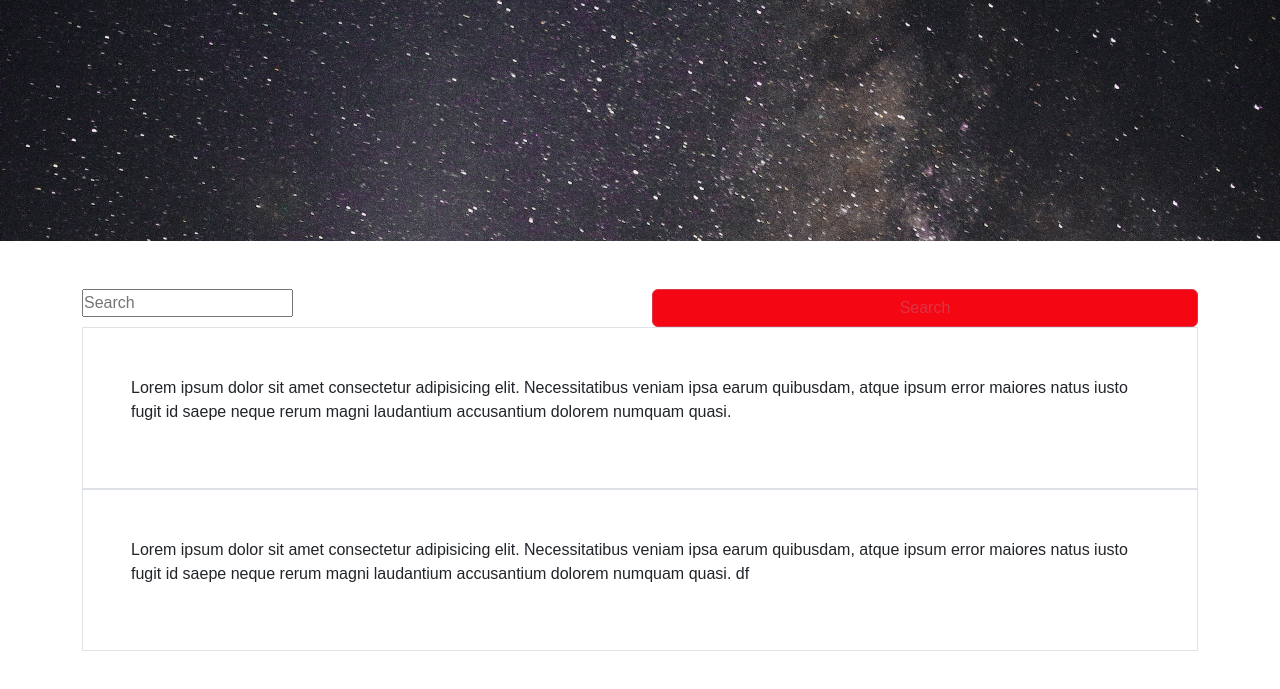
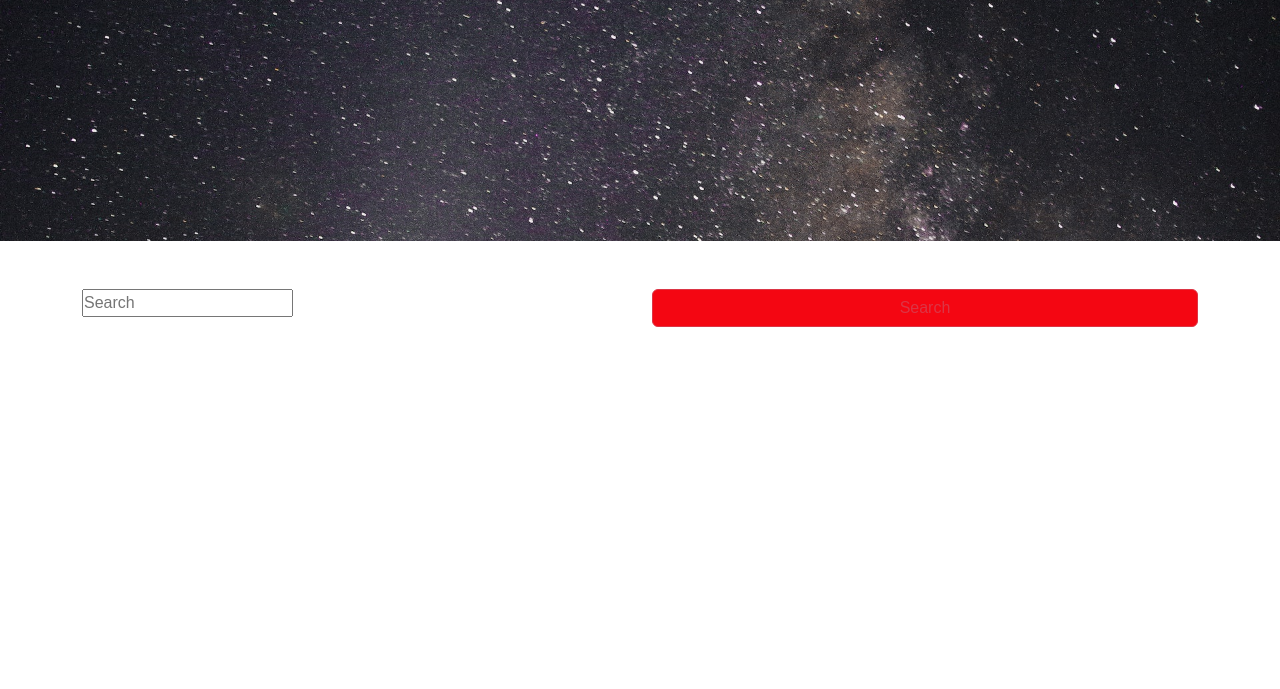
Before and after one commit to Laboso2023/Galaxy-Films-, a website: page index.html in a window 1280 px wide. Shown: the part 559-1248 px from the top of the page. After the commit the page ends 934 px from the top, so only its background shows below. Drawn offline with Linux system fonts and the light colour scheme.

Commit message:
removes unused divs

```diff
--- a/index.html
+++ b/index.html
@@ -53,8 +53,6 @@
 
     <!-- Main Content Area -->
     <div id="huku" class="container my-5 d-grid gap-5">
-
-
       <div class="main">
         <div class="row">
             <div class="col s10 m10">
@@ -64,21 +62,6 @@
                 <button class="btn btn-outline-danger" id="button" style="background-color: #F40612;width: 100%;"> Search</button>
             </div>
         </div>
-      <div class="p-5 border">
-        <p>
-          Lorem ipsum dolor sit amet consectetur adipisicing elit.
-          Necessitatibus veniam ipsa earum quibusdam, atque ipsum error maiores
-          natus iusto fugit id saepe neque rerum magni laudantium accusantium
-          dolorem numquam quasi.
-        </p>
-      </div>
-      <div class="p-5 border">
-        <p>
-          Lorem ipsum dolor sit amet consectetur adipisicing elit.
-          Necessitatibus veniam ipsa earum quibusdam, atque ipsum error maiores
-          natus iusto fugit id saepe neque rerum magni laudantium accusantium
-          dolorem numquam quasi. df
-        </p>
       </div>
     </div>
     <script src="./js/bootstrap.js"></script>
```
